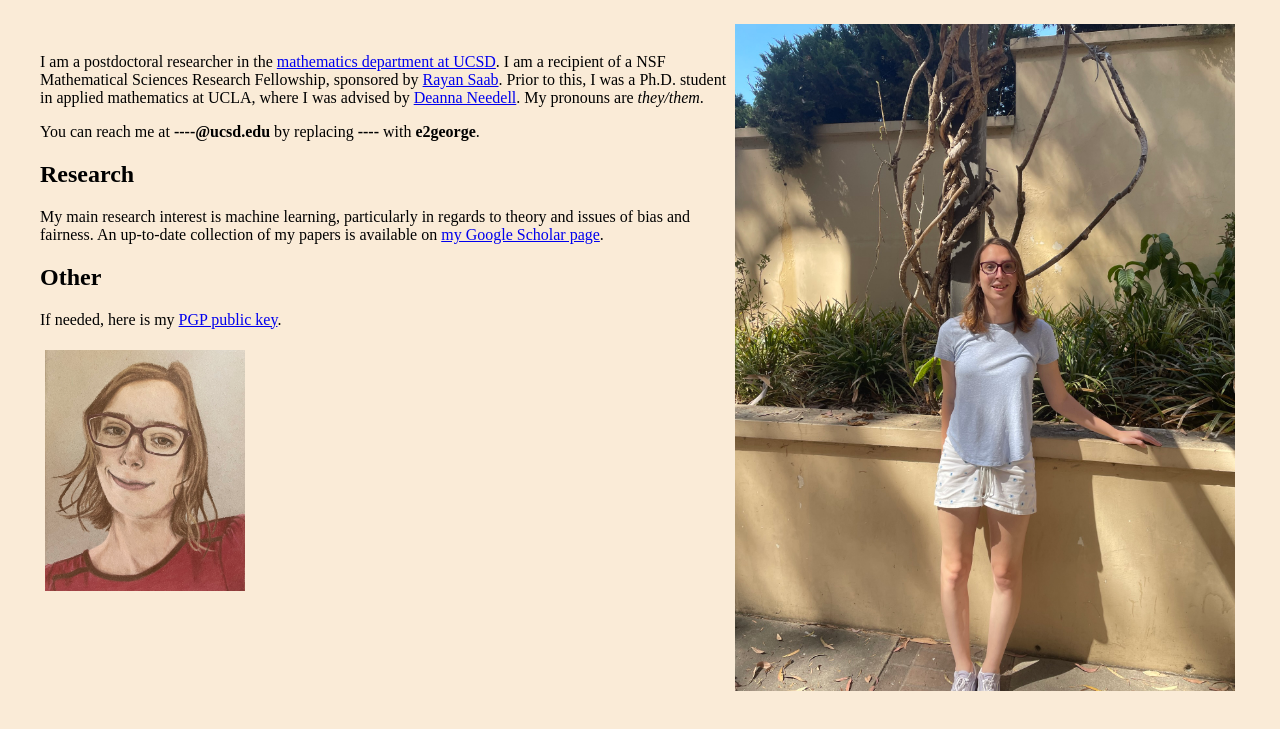
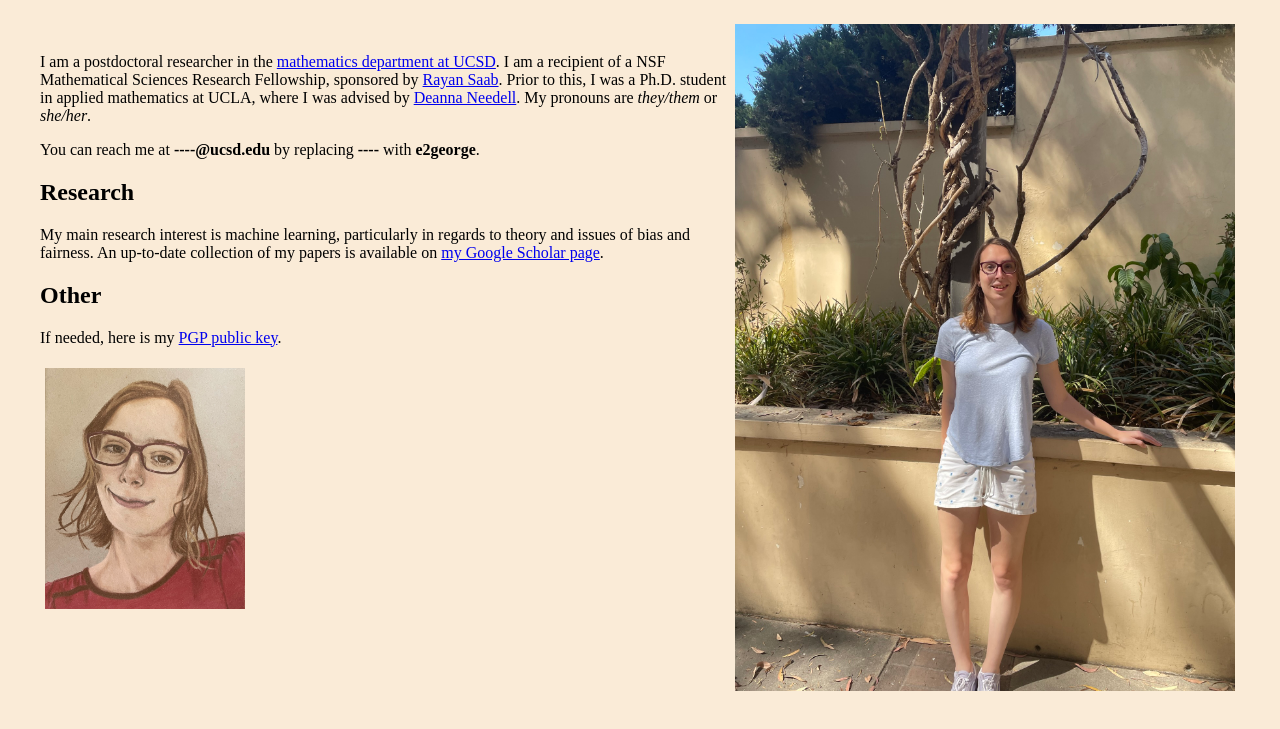
Before and after one commit to ErinGeorge/Website, a plain HTML site: page index.html in a window 1280 px wide. Shown: the part 61-790 px from the top of the page. Drawn offline with Linux system fonts and the light colour scheme.

Commit message:
Updated main page

```diff
--- a/index.html
+++ b/index.html
@@ -11,7 +11,7 @@
         <img class="erin-pic" alt="A picture of Erin" src="photo.jpg" width=500>
         <br>
 
-        <p>I am a postdoctoral researcher in the <a href="https://math.ucsd.edu">mathematics department at UCSD</a>.  I am a recipient of a NSF Mathematical Sciences Research Fellowship, sponsored by <a href="https://mathweb.ucsd.edu/~rsaab/">Rayan Saab</a>.  Prior to this, I was a Ph.D. student in applied mathematics at UCLA, where I was advised by <a href="https://www.math.ucla.edu/~deanna">Deanna Needell</a>.  My pronouns are <i>they/them</i>.
+        <p>I am a postdoctoral researcher in the <a href="https://math.ucsd.edu">mathematics department at UCSD</a>.  I am a recipient of a NSF Mathematical Sciences Research Fellowship, sponsored by <a href="https://mathweb.ucsd.edu/~rsaab/">Rayan Saab</a>.  Prior to this, I was a Ph.D. student in applied mathematics at UCLA, where I was advised by <a href="https://www.math.ucla.edu/~deanna">Deanna Needell</a>.  My pronouns are <i>they/them</i> or <i>she/her</i>.
 
         <p>You can reach me at <b>----@ucsd.edu</b> by replacing <b>----</b> with <b>e2george</b>.</p>
 
```
